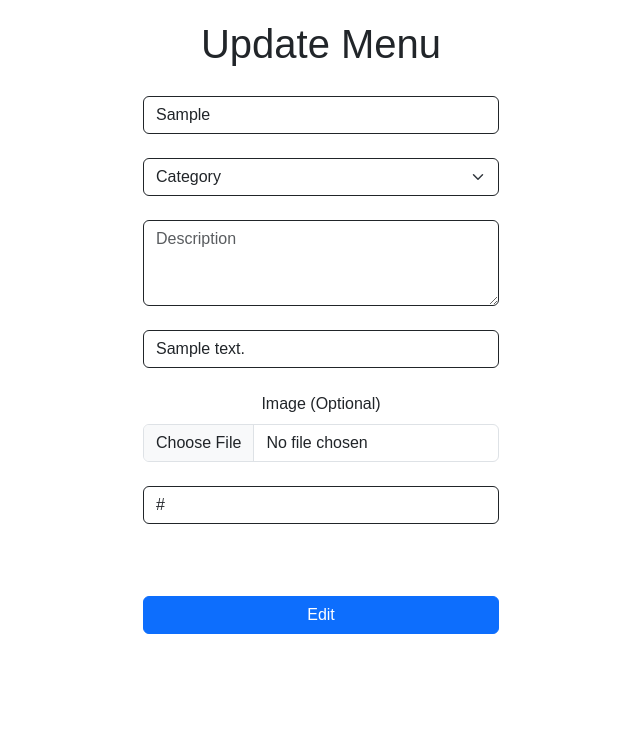
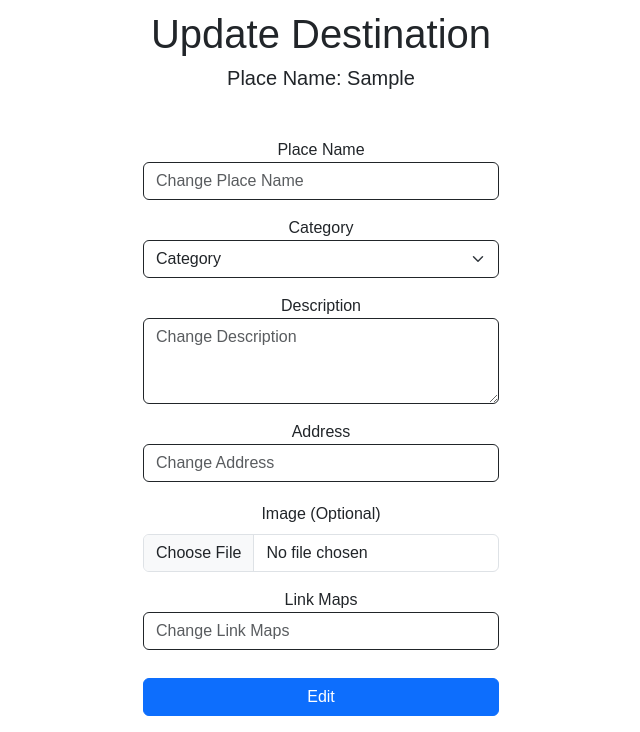
Before and after one commit to ardaputr/webtravel-in-php, a PHP site: page /process_edit.php?id=1 in a window 1280 px wide. Shown: the part 85-817 px from the top of the page, without its empty margins (319-959 px from the left). Before the commit the page ends 719 px from the top, so only its background shows below. Run offline with PHP 8.4, Linux system fonts and the light colour scheme; tables that the repository leaves empty or names only in its code hold one stand-in row (values such as "Sample post").

Commit message:
update-arda

```diff
--- a/data_user.php
+++ b/data_user.php
@@ -22,7 +22,7 @@ $result = $mysql_db->query($sql);
 <head>
     <meta charset="UTF-8">
     <meta name="viewport" content="width=device-width, initial-scale=1.0">
-    <title>Admin Data</title>
+    <title>User Data</title>
     <!-- <link rel="stylesheet" href="css/dashboard.css"> -->
     <link rel="preconnect" href="https://fonts.googleapis.com">
     <link rel="preconnect" href="https://fonts.gstatic.com" crossorigin>
--- a/process_edit.php
+++ b/process_edit.php
@@ -11,7 +11,7 @@ if (isset($_POST['update'])) {
     $description = $_POST['description'];
     $address = $_POST['address'];
     $link_maps = $_POST['link_maps'];
-    $filedestination = './image/'. $category .'/' .$id;
+    $filedestination = './image/' . $category . '/' . $id;
 
     $query = "UPDATE destination SET place = '$place', category = '$category', description = '$description', address = '$address', link_maps = '$link_maps' WHERE id = '$id'";
     $result = mysqli_query($mysql_db, $query);
@@ -62,12 +62,12 @@ if (isset($_POST['update'])) {
     // }
 
     if ($result) {
-        header("Location: edit.php?message=". $place. " has been updated successfully");
+        header("Location: edit.php?message=" . $place . " has been updated successfully");
     } else {
-        header("location: edit.php?message=". $place. " has not been updated successfully");
+        header("location: edit.php?message=" . $place . " has not been updated successfully");
     }
 }
-$query = "SELECT * FROM destination WHERE id = ". $_GET['id'];
+$query = "SELECT * FROM destination WHERE id = " . $_GET['id'];
 $result = mysqli_query($mysql_db, $query);
 $row = mysqli_fetch_assoc($result);
 
@@ -80,11 +80,8 @@ $row = mysqli_fetch_assoc($result);
 <head>
     <meta charset="UTF-8">
     <meta name="viewport" content="width=device-width, initial-scale=1.0">
-    <link href="https://cdn.jsdelivr.net/npm/bootstrap@5.3.2/dist/css/bootstrap.min.css" rel="stylesheet"
-        integrity="sha384-T3c6CoIi6uLrA9TneNEoa7RxnatzjcDSCmG1MXxSR1GAsXEV/Dwwykc2MPK8M2HN" crossorigin="anonymous">
-    <script src="https://cdn.jsdelivr.net/npm/bootstrap@5.3.2/dist/js/bootstrap.bundle.min.js"
-    integrity="sha384-C6RzsynM9kWDrMNeT87bh95OGNyZPhcTNXj1NW7RuBCsyN/o0jlpcV8Qyq46cDfL"
-    crossorigin="anonymous"></script>
+    <link href="https://cdn.jsdelivr.net/npm/bootstrap@5.3.2/dist/css/bootstrap.min.css" rel="stylesheet" integrity="sha384-T3c6CoIi6uLrA9TneNEoa7RxnatzjcDSCmG1MXxSR1GAsXEV/Dwwykc2MPK8M2HN" crossorigin="anonymous">
+    <script src="https://cdn.jsdelivr.net/npm/bootstrap@5.3.2/dist/js/bootstrap.bundle.min.js" integrity="sha384-C6RzsynM9kWDrMNeT87bh95OGNyZPhcTNXj1NW7RuBCsyN/o0jlpcV8Qyq46cDfL" crossorigin="anonymous"></script>
     <title>Edit</title>
     <style>
         body {
@@ -119,32 +116,26 @@ $row = mysqli_fetch_assoc($result);
                     <a class="nav-link" href="admin_home.php" style="color: #0174BE;" id="hover">Home</a>
                 </li>
                 <li class="nav-item dropdown">
-                    <a class="nav-link dropdown-toggle" href="#" role="button" data-bs-toggle="dropdown"
-                        aria-expanded="false" style="color: #0174BE;" id="hover">Data</a>
+                    <a class="nav-link dropdown-toggle" href="#" role="button" data-bs-toggle="dropdown" aria-expanded="false" style="color: #0174BE;" id="hover">Data</a>
                     <ul class="dropdown-menu">
                         <li><a class="dropdown-item" href="data_admin.php">Admin Data</a></li>
                         <li><a class="dropdown-item" href="data_user.php">User Data</a></li>
                     </ul>
                 </li>
                 <li class="nav-item dropdown">
-                    <a class="nav-link dropdown-toggle" href="#" role="button" data-bs-toggle="dropdown"
-                        aria-expanded="false" style="color: #0174BE;" id="hover">Destination</a>
+                    <a class="nav-link dropdown-toggle" href="#" role="button" data-bs-toggle="dropdown" aria-expanded="false" style="color: #0174BE;" id="hover">Destination</a>
                     <ul class="dropdown-menu">
                         <li><a class="dropdown-item" href="edit.php">Edit Destination</a></li>
                         <li><a class="dropdown-item" href="add.php">Add Destination</a></li>
                     </ul>
                 </li>
 
-                <button class="navbar-toggler ms-auto" type="button" data-bs-toggle="offcanvas"
-                    data-bs-target="#offcanvasLightNavbar" aria-controls="offcanvasLightNavbar"
-                    aria-label="Toggle navigation">
+                <button class="navbar-toggler ms-auto" type="button" data-bs-toggle="offcanvas" data-bs-target="#offcanvasLightNavbar" aria-controls="offcanvasLightNavbar" aria-label="Toggle navigation">
                     <span>
-                        <iconify-icon icon="iconamoon:profile-circle-fill" style="color: #0174BE;" width="40"
-                            height="40"></iconify-icon>
+                        <iconify-icon icon="iconamoon:profile-circle-fill" style="color: #0174BE;" width="40" height="40"></iconify-icon>
                     </span>
                 </button>
-                <div class="offcanvas offcanvas-end text-bg-light" tabindex="-1" id="offcanvasLightNavbar"
-                    aria-labelledby="offcanvasLightNavbarLabel">
+                <div class="offcanvas offcanvas-end text-bg-light" tabindex="-1" id="offcanvasLightNavbar" aria-labelledby="offcanvasLightNavbarLabel">
                     <div class="offcanvas-header">
 
                         <?php
@@ -155,8 +146,7 @@ $row = mysqli_fetch_assoc($result);
                         }
                         ?>
 
-                        <button type="button" class="btn-close btn-close-black" data-bs-dismiss="offcanvas"
-                            aria-label="Close"></button>
+                        <button type="button" class="btn-close btn-close-black" data-bs-dismiss="offcanvas" aria-label="Close"></button>
                     </div>
                     <div class="offcanvas-body">
                         <ul class="navbar-nav justify-content-end flex-grow-1 pe-3">
@@ -167,9 +157,6 @@ $row = mysqli_fetch_assoc($result);
                             if (isset($_SESSION['loggedin']) && $_SESSION['loggedin'] === true) {
                                 // Jika udah login maka nampil reset sama sign out
                                 echo '
-											<li>
-												<a class="nav-link" href="#">Wishlist</a>
-											</li>
 											<li>
 												<a class="nav-link" href="password_reset.php">Reset Password</a>
 											</li>
@@ -202,30 +189,31 @@ $row = mysqli_fetch_assoc($result);
     ?>
     <center>
         <form action="process_edit.php" method="POST" enctype="multipart/form-data">
-        <h1 style="padding: 20px;">Update Menu</h1>
+            <h1 style="padding-top: 10px;">Update Destination</h1>
+            <h5 style="padding-buttom: 30px;">Place Name: <?= $row['place'] ?></h5><br>
             <div class="container">
                 <div class="row">
                     <div class="col-4"></div>
                     <div class="col-4">
-                        <input class="form-control border-dark" type="text" value="<?= $row['place']?>" placeholder="Place Name"
-                            aria-label="default input example" name="place"><br>
+                        <label class="mt-3">Place Name</label>
+                        <input class="form-control border-dark" type="text" value="" placeholder="Change Place Name" aria-label="default input example" name="place">
+                        <label class="mt-3">Category</label>
                         <select class="form-select border-dark" aria-label="default select example" name="category" required>
                             <option value="" disabled selected>Category</option>
                             <option value="Beach">Beach</option>
                             <option value="Culinary">Culinary</option>
                             <option value="Culture">Culture</option>
                             <option value="Nature">Nature</option>
-                        </select><br>
-                        <textarea class="form-control border-dark"  rows="3" value="<?= $row['description']?>" placeholder="Description"
-                            aria-label="default input example" name="description"></textarea><br>
-                        <input class="form-control border-dark" type="text" value="<?= $row['address']?>" placeholder="Address"
-                            aria-label="default input example" name="address"><br>
-                            <label for="Image" class="form-label">Image (Optional)</label>
-                        <input type="file" class="form-control" id="Image" name="image" accept="image/*"><br>
-                        <input class="form-control border-dark" type="text" value="<?= $row['link_maps']?>" placeholder="Link Maps"
-                            aria-label="default input example" name="link_maps"><br>
-                            <input type="hidden" name="id" value="<?= $row['id']; ?>">
-                            <div class="mb-3 mt-5 w-100">
+                        </select>
+                        <label class="mt-3">Description</label>
+                        <textarea class="form-control border-dark" rows="3" value="" placeholder="Change Description" aria-label="default input example" name="description"></textarea>
+                        <label class="mt-3">Address</label>
+                        <input class="form-control border-dark" type="text" value="" placeholder="Change Address" aria-label="default input example" name="address">
+                        <label for="Image" class="form-label" style="margin-top: 20px;">Image (Optional)</label>
+                        <input type="file" class="form-control" id="Image" name="image" accept="image/*">
+                        <label class="mt-3">Link Maps</label>
+                        <input class="form-control border-dark" type="text" value="" placeholder="Change Link Maps" aria-label="default input example" name="link_maps"><br>
+                        <div class="mb-3 mt-1 w-100">
                             <input type="submit" value="Edit" name="update" class="btn btn-primary w-100">
                         </div>
                     </div>
@@ -235,4 +223,5 @@ $row = mysqli_fetch_assoc($result);
         </form>
     </center>
 </body>
+
 </html>
--- a/user_home.php
+++ b/user_home.php
@@ -74,7 +74,7 @@ if (!isset($_GET['category'])) {
 										// Jika udah login maka nampil reset sama sign out
 										echo '
 											<li>
-												<a class="nav-link" href="#">Wishlist</a>
+												<a class="nav-link" href="explore.php">Explore</a>
 											</li>
 											<li>
 												<a class="nav-link" href="password_reset.php">Reset Password</a>
```
Also changed, not shown: add.php (+77 -0 lines), edit.php (+8 -4 lines), explore.php (+4 -8 lines). Lines whose indentation alone changed are shown as unchanged.
